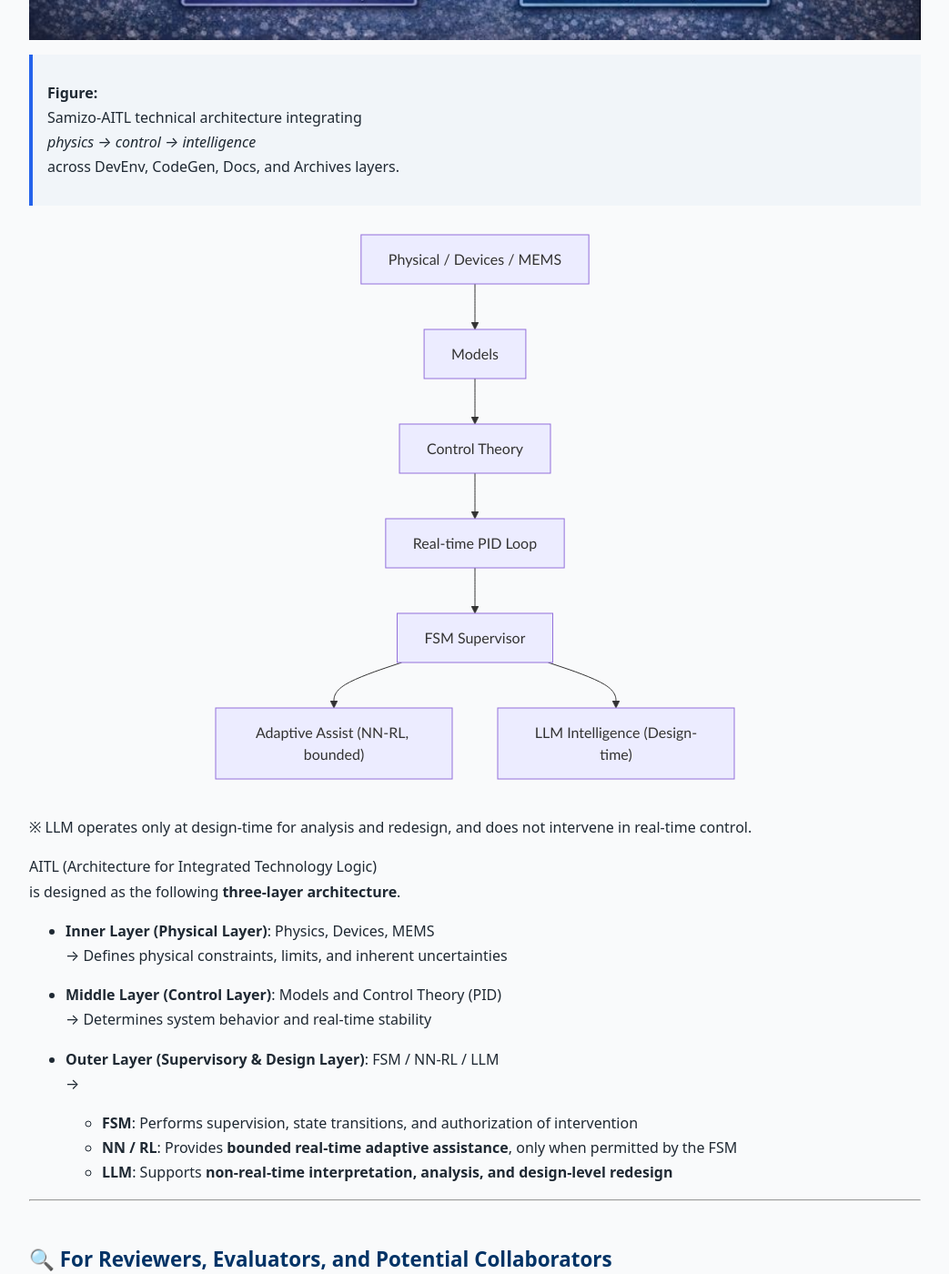
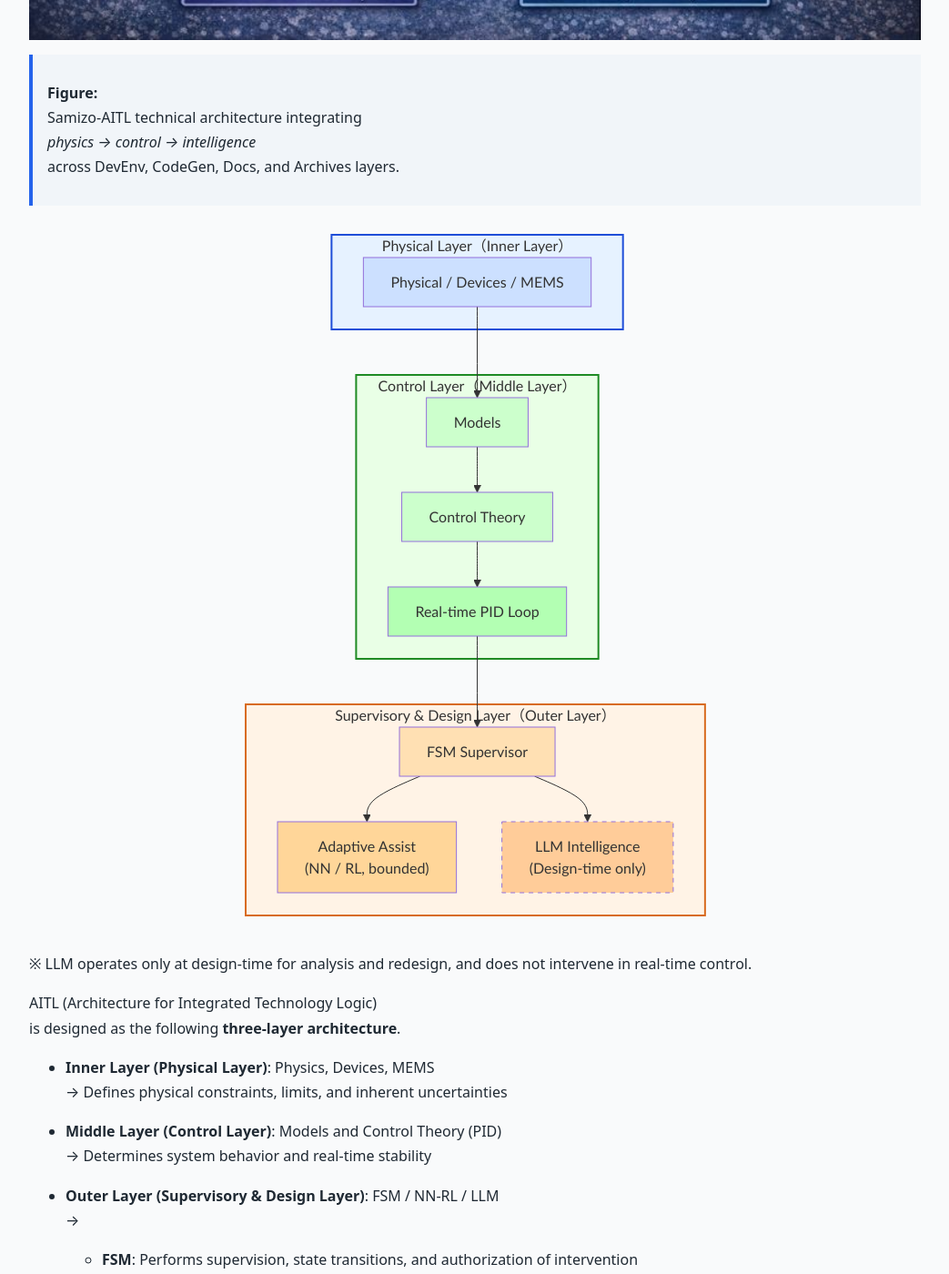
Before and after one commit to Samizo-AITL/Samizo-AITL.github.io, a Jekyll site: the page built from portal/en/index.md, in a window 1280 px wide and 1400 px high, scrolled down 2488 px. Shown: the whole window at 91% size, without its empty margins (118-1161 px from the left). Built offline with Jekyll 4.4.1, drawn with Linux system fonts in a browser that asks for light colours; some of the changed lines change nothing that is shown.

Commit message:
Update index.md

````diff
--- a/portal/en/index.md
+++ b/portal/en/index.md
@@ -88,12 +88,46 @@
 
 ```mermaid
 flowchart TB
-  P["Physical / Devices / MEMS"] --> M["Models"]
-  M --> C["Control Theory"]
-  C --> R["Real-time PID Loop"]
-  R --> S["FSM Supervisor"]
-  S --> A["Adaptive Assist (NN-RL, bounded)"]
-  S --> I["LLM Intelligence (Design-time)"]
+  %% ===== Physical Layer =====
+  subgraph PL["Physical Layer（Inner Layer）"]
+    P["Physical / Devices / MEMS"]
+  end
+
+  %% ===== Control Layer =====
+  subgraph CL["Control Layer（Middle Layer）"]
+    M["Models"]
+    C["Control Theory"]
+    R["Real-time PID Loop"]
+  end
+
+  %% ===== Supervisory & Design Layer =====
+  subgraph SL["Supervisory & Design Layer（Outer Layer）"]
+    S["FSM Supervisor"]
+    A["Adaptive Assist\n(NN / RL, bounded)"]
+    I["LLM Intelligence\n(Design-time only)"]
+  end
+
+  %% ===== Flow =====
+  P --> M
+  M --> C
+  C --> R
+  R --> S
+  S --> A
+  S --> I
+
+  %% ===== Style =====
+  style PL fill:#e6f2ff,stroke:#1f4ed8,stroke-width:2px
+  style CL fill:#e9ffe6,stroke:#1f8b24,stroke-width:2px
+  style SL fill:#fff3e6,stroke:#d86b1f,stroke-width:2px
+
+  style P fill:#cce0ff
+  style M fill:#ccffcc
+  style C fill:#ccffcc
+  style R fill:#b3ffb3
+
+  style S fill:#ffe0b3
+  style A fill:#ffd699
+  style I fill:#ffcc99,stroke-dasharray:5 5
 ```
 ※ LLM operates only at design-time for analysis and redesign, and does not intervene in real-time control.
 
````
